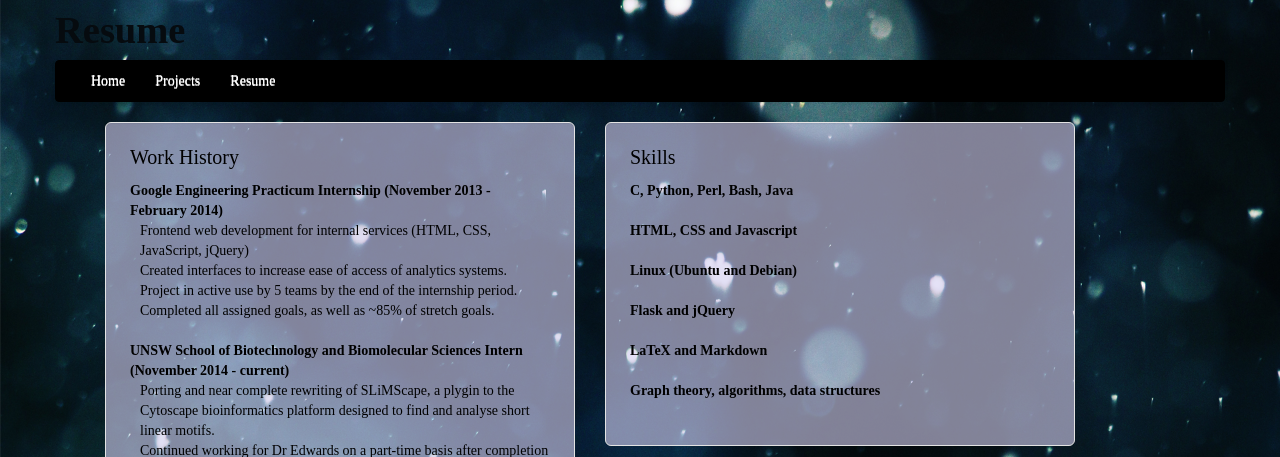
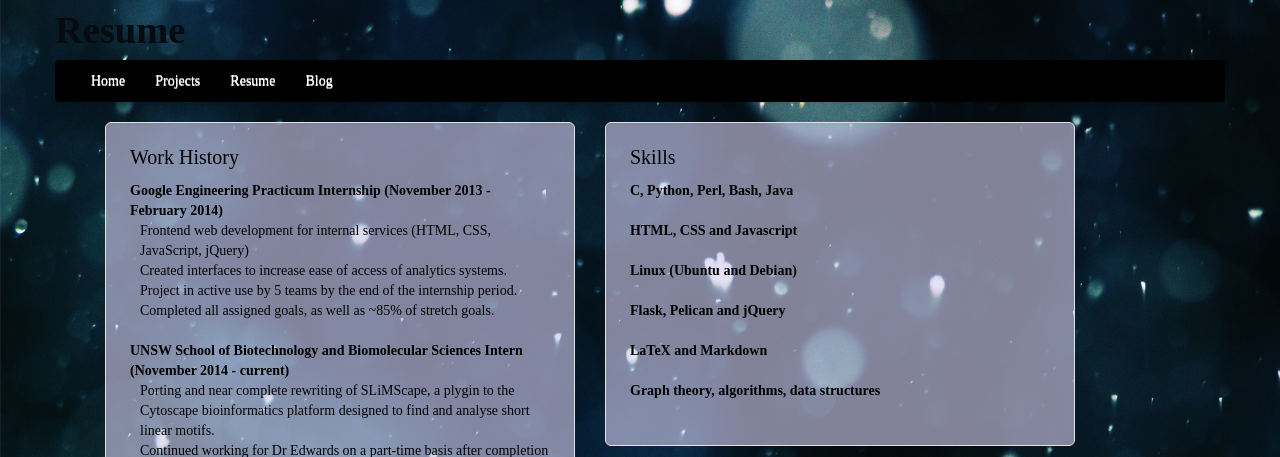
Before and after one commit to RayneCatseye/homepage, a Flask app: page /resume/ in a window 1280 px wide. Shown: the top 457 px of the page. Run offline with Flask 2, Linux system fonts and the light colour scheme.

Commit message:
Added blog

```diff
--- a/app/templates/base.html
+++ b/app/templates/base.html
@@ -117,6 +117,7 @@
          <li><a href="/">Home</a></li>
          <li><a href="/projects">Projects</a></li>
          <li><a href="/resume">Resume</a></li>
+         <li><a href="http://hidingfromforks.net/">Blog</a></li>
        </ul>
     </div>
   </div>
--- a/app/templates/resume.html
+++ b/app/templates/resume.html
@@ -59,7 +59,7 @@
 							<br>
 							<dt>Linux (Ubuntu and Debian)</dt>
 							<br>
-							<dt>Flask and jQuery</dt>
+							<dt>Flask, Pelican and jQuery</dt>
 							<br>
 							<dt>LaTeX and Markdown</dt>
 							<br>
```
